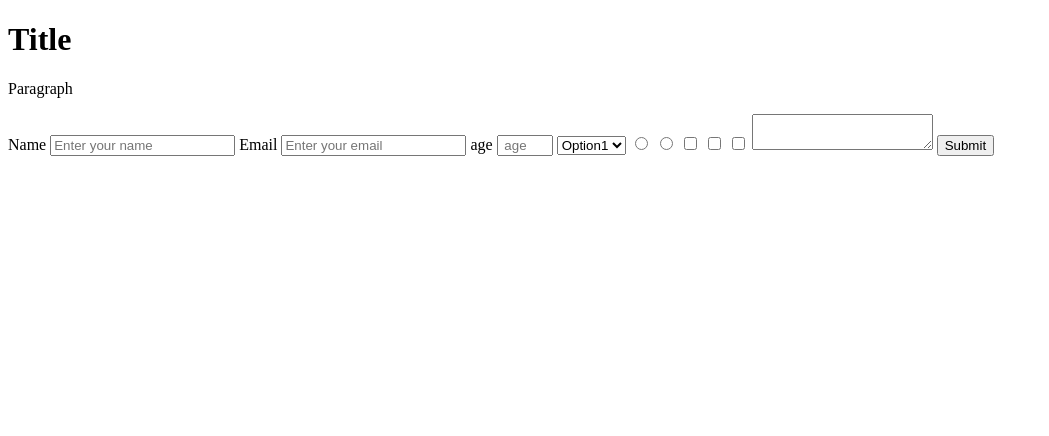
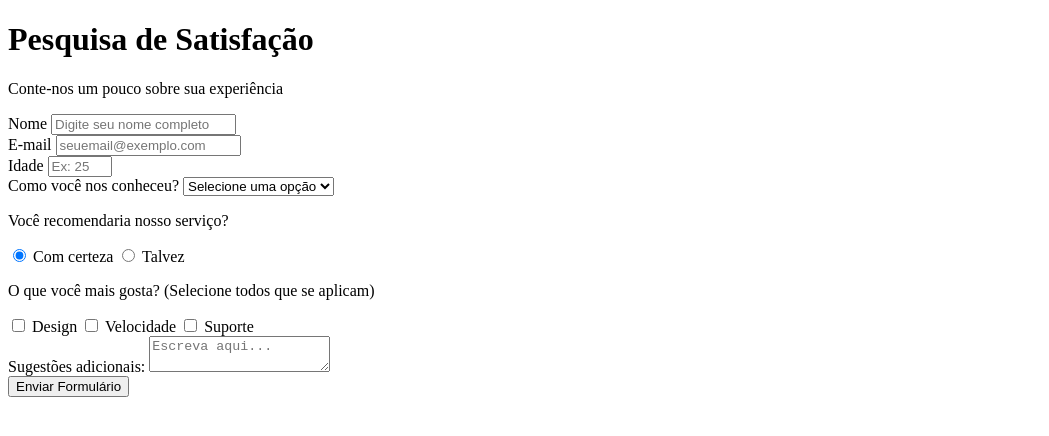
Before and after one commit to awaldige/formulario-de-pesquisa, a plain HTML site: page index.html in a window 1280 px wide. Shown: the whole page, without its empty margins (0-1049 px from the left). Drawn offline with Linux system fonts and the light colour scheme.

Commit message:
Update index.html

```diff
--- a/index.html
+++ b/index.html
@@ -1,39 +1,74 @@
-<!doctype html>
+<!DOCTYPE html>
+<html lang="pt-br">
 <head>
- <link rel="stylesheet" href="styles.css">
+    <meta charset="UTF-8">
+    <meta name="viewport" content="width=device-width, initial-scale=1.0">
+    <title>Survey Form</title>
+    <link rel="stylesheet" href="styles.css">
 </head>
 <body>
-<h1 id="title">Title</h1>
-<p id="description">Paragraph</p>
-<form id="survey-form">
-<label id="name-label">Name
-  <input placeholder="Enter your name" required id="name" type="text"></input>
-</label>
-<label id="email-label">Email
-  <input placeholder="Enter your email" required id="email" type="email"></input>
-</label>
-<label id="number-label">age
-<input placeholder=" age"id="number"type="number" min="0" max="10" ></input>
-</label>
+    <header>
+        <h1 id="title">Pesquisa de Satisfação</h1>
+        <p id="description">Conte-nos um pouco sobre sua experiência</p>
+    </header>
 
+    <main>
+        <form id="survey-form">
+            <div class="form-group">
+                <label id="name-label" for="name">Nome</label>
+                <input id="name" type="text" placeholder="Digite seu nome completo" required>
+            </div>
 
-<select id="dropdown">
-  <option>Option1</option>
-  <option>Option2</option>
+            <div class="form-group">
+                <label id="email-label" for="email">E-mail</label>
+                <input id="email" type="email" placeholder="seuemail@exemplo.com" required>
+            </div>
 
-</select>
+            <div class="form-group">
+                <label id="number-label" for="number">Idade</label>
+                <input id="number" type="number" min="0" max="110" placeholder="Ex: 25">
+            </div>
 
+            <div class="form-group">
+                <label for="dropdown">Como você nos conheceu?</label>
+                <select id="dropdown">
+                    <option disabled selected value="">Selecione uma opção</option>
+                    <option value="web">Pesquisa Web</option>
+                    <option value="friends">Amigos</option>
+                    <option value="other">Outro</option>
+                </select>
+            </div>
 
-<input value="test1" name="test"type="radio" />
-<input value="test2" name="test"type="radio" />
-<input type="checkbox"value="checkbox1"/>
-<input type="checkbox"value="checkbox2"/>
-<input type="checkbox"value="checkbox3"/>
+            <div class="form-group">
+                <p>Você recomendaria nosso serviço?</p>
+                <label class="inline-label">
+                    <input name="recommend" value="yes" type="radio" checked> Com certeza
+                </label>
+                <label class="inline-label">
+                    <input name="recommend" value="maybe" type="radio"> Talvez
+                </label>
+            </div>
 
-<textarea type="textarea"></textarea>
+            <div class="form-group">
+                <p>O que você mais gosta? (Selecione todos que se aplicam)</p>
+                <label class="inline-label">
+                    <input type="checkbox" value="design"> Design
+                </label>
+                <label class="inline-label">
+                    <input type="checkbox" value="speed"> Velocidade
+                </label>
+                <label class="inline-label">
+                    <input type="checkbox" value="support"> Suporte
+                </label>
+            </div>
 
+            <div class="form-group">
+                <label for="comments">Sugestões adicionais:</label>
+                <textarea id="comments" name="comments" placeholder="Escreva aqui..."></textarea>
+            </div>
 
-<button id="submit">Submit</button>
-
-</form>
+            <button id="submit" type="submit">Enviar Formulário</button>
+        </form>
+    </main>
 </body>
+</html>
```
